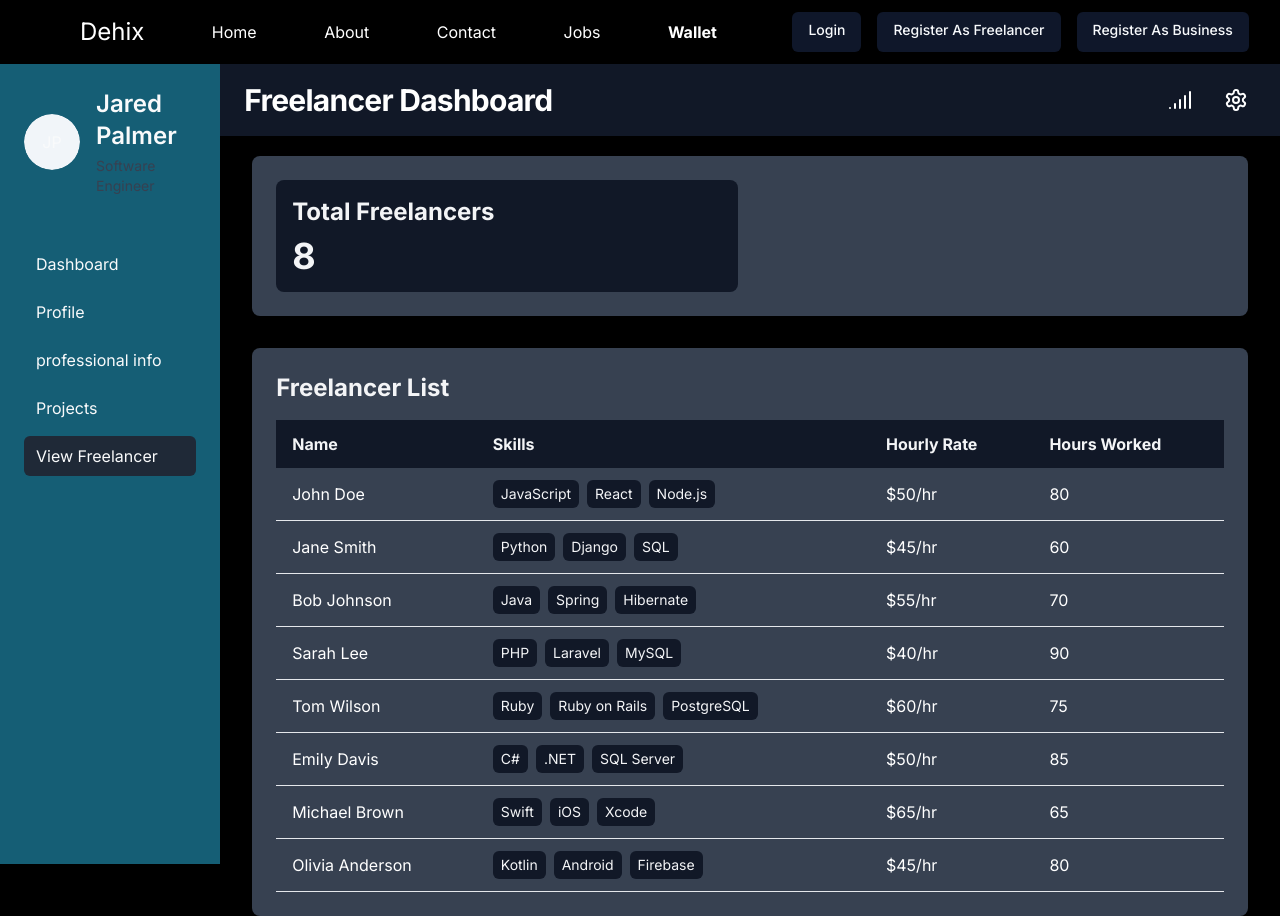
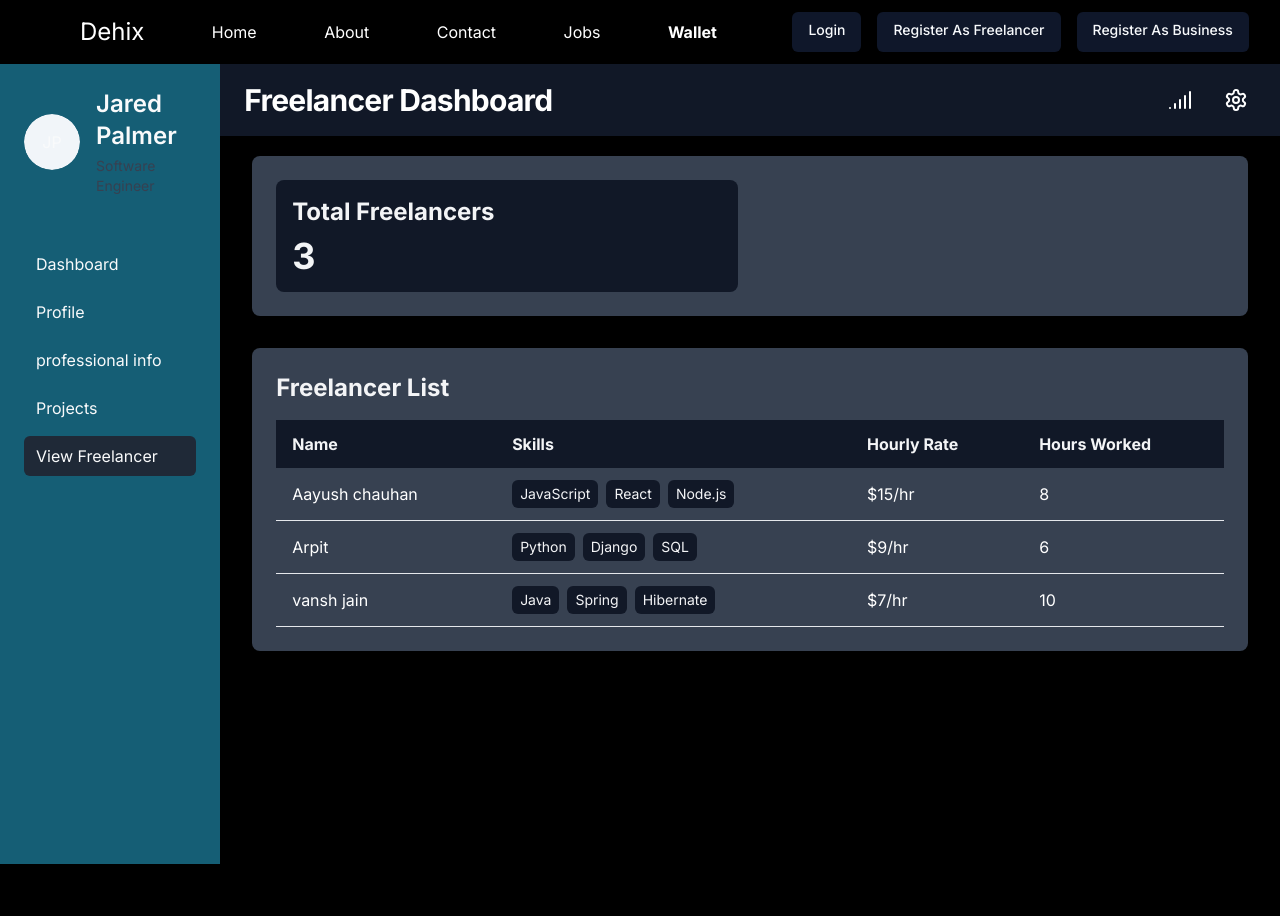
Before and after one commit to Aayushchauhan05/WorkNest, a Next.js app in the folder clientside/: page /companydashboard/viewfreelancer in a window 1280 px wide. After the commit the page ends 864 px from the top, so only its background shows below. Built offline with nearby package versions, Linux system fonts and the light colour scheme.

Commit message:
minor updates

```diff
--- a/clientside/src/app/companydashboard/page.js
+++ b/clientside/src/app/companydashboard/page.js
@@ -22,10 +22,10 @@ function page() {
               <span class="relative flex shrink-0 overflow-hidden rounded-full h-12 w-12 md:h-14 md:w-14">
                 <span class="flex h-full w-full items-center justify-center rounded-full bg-muted">JP</span>
               </span>
-              <div class="grid gap-1">
+              {/* <div class="grid gap-1">
                 <h1 class="text-xl font-semibold md:text-2xl">Jared Palmer</h1>
                 <p class="text-sm text-gray-500 dark:text-gray-400">Software Engineer</p>
-              </div>
+              </div> */}
             </div>
             <Link href={"/companydashboard"} className="flex items-center gap-3 px-3 py-2 mt-10 transition-colors bg-gray-800 rounded-md ">
 
@@ -67,9 +67,6 @@ function page() {
                     <line x1="4" y1="18" x2="20" y2="18"></line>
                   </svg>
                 </button>
-              <span className="relative flex w-10 h-10 overflow-hidden rounded-full shrink-0">
-                <img className="w-full h-full aspect-square" src="/placeholder-user.jpg" />
-              </span>
               <div className="">
                 <h1 className="text-xl font-bold text-cyan-700 dark:text-gray-50">Acme Inc.</h1>
                 <p className="text-cyan-500 dark:text-gray-400">Company Dashboard</p>
@@ -124,11 +121,11 @@ function page() {
             <div className="grid gap-4 p-6">
               <div>
                 <h3 className="text-lg font-medium text-gray-900 dark:text-gray-50">Freelancers Hired</h3>
-                <p className="text-4xl font-bold text-gray-900 dark:text-gray-50">42</p>
+                <p className="text-4xl font-bold text-gray-900 dark:text-gray-50">3</p>
               </div>
               <div>
                 <h3 className="text-lg font-medium text-gray-900 dark:text-gray-50">Total Money Spent</h3>
-                <p className="text-4xl font-bold text-gray-900 dark:text-gray-50">$125,678</p>
+                <p className="text-4xl font-bold text-gray-900 dark:text-gray-50">$0</p>
               </div>
             </div>
           </div>
@@ -142,7 +139,7 @@ function page() {
             <div className="grid gap-4 p-6">
               <div className="flex items-center justify-between">
                 <div>
-                  <h3 className="text-4xl font-bold text-gray-900 dark:text-gray-50">12</h3>
+                  <h3 className="text-4xl font-bold text-gray-900 dark:text-gray-50">1</h3>
                   <p className="text-gray-500 dark:text-gray-400">Pending Projects</p>
                 </div>
                 <svg
@@ -177,7 +174,7 @@ function page() {
             <div className="grid gap-4 p-6">
               <div className="flex items-center justify-between">
                 <div>
-                  <h3 className="text-4xl font-bold text-gray-900 dark:text-gray-50">28</h3>
+                  <h3 className="text-4xl font-bold text-gray-900 dark:text-gray-50">0</h3>
                   <p className="text-gray-500 dark:text-gray-400">Completed Projects</p>
                 </div>
                 <svg
@@ -208,7 +205,7 @@ function page() {
             <div className="grid gap-4 p-6">
               <div className="flex items-center justify-between">
                 <div>
-                  <h3 className="text-4xl font-bold text-gray-900 dark:text-gray-50">$12,345</h3>
+                  <h3 className="text-4xl font-bold text-gray-900 dark:text-gray-50">$0</h3>
                   <p className="text-gray-500 dark:text-gray-400">Total Earnings</p>
                 </div>
                 <svg
@@ -230,7 +227,7 @@ function page() {
             </div>
           </div>
         </main>
-        <section className="shadow-sm  dark:bg-gray-900">
+        <section className="shadow-sm dark:bg-gray-900">
           <div className="container px-6 py-8 mx-auto">
             <h2 className="mb-6 text-2xl font-bold text-white dark:text-gray-50">Pending Projects</h2>
             <div className="grid grid-cols-1 gap-8 md:grid-cols-2 lg:grid-cols-3">
@@ -378,7 +375,7 @@ function page() {
             </div>
           </div>
         </section>
-        <section className="shadow-sm  dark:bg-gray-900">
+        <section className="shadow-sm dark:bg-gray-900">
           <div className="container px-6 py-8 mx-auto">
             <h2 className="mb-6 text-2xl font-bold text-white dark:text-gray-50">Completed Projects</h2>
             <div className="grid grid-cols-1 gap-8 md:grid-cols-2 lg:grid-cols-3">
--- a/clientside/src/app/companydashboard/personalinfo/page.js
+++ b/clientside/src/app/companydashboard/personalinfo/page.js
@@ -106,12 +106,6 @@ function ProfilePage() {
                     <line x1="4" y1="18" x2="20" y2="18"></line>
                   </svg>
                 </button>
-                <span className="relative flex w-10 h-10 overflow-hidden rounded-full shrink-0">
-                  <img
-                    className="w-full h-full aspect-square"
-                    src={profile.profileImage}
-                  />
-                </span>
                 <div className="">
                   <h1 className="text-xl font-bold text-cyan-700 dark:text-gray-50">
                     Acme Inc.
@@ -167,9 +161,9 @@ function ProfilePage() {
           <div className="container flex flex-col items-center gap-8 p-6">
   {/* Personal Information Section */}
   <section className="flex flex-col items-center w-full p-6 space-y-4 text-white bg-gray-800 rounded-lg shadow-lg">
-    <div className="flex items-center justify-center w-full">
+    {/* <div className="flex items-center justify-center w-full">
       <img src="#" className="w-auto h-20 border rounded-full" alt="Profile" />
-    </div>
+    </div> */}
     <div className="flex flex-col items-center w-full">
       <p className="text-sm font-semibold">Name:</p>
       <span className="text-lg">ImDezCode</span>
--- a/clientside/src/app/companydashboard/professionalinfo/page.js
+++ b/clientside/src/app/companydashboard/professionalinfo/page.js
@@ -89,12 +89,12 @@ function page() {
                     <line x1="4" y1="18" x2="20" y2="18"></line>
                   </svg>
                 </button>
-                <span className="relative flex w-10 h-10 overflow-hidden rounded-full shrink-0">
+                {/* <span className="relative flex w-10 h-10 overflow-hidden rounded-full shrink-0">
                   <img
                     className="w-full h-full aspect-square"
                     src="#"
                   />
-                </span>
+                </span> */}
                 <div className="">
                   <h1 className="text-xl font-bold text-cyan-700 dark:text-gray-50">
                     Acme Inc.
--- a/clientside/src/app/companydashboard/viewfreelancer/page.js
+++ b/clientside/src/app/companydashboard/viewfreelancer/page.js
@@ -20,60 +20,25 @@ export default function Component() {
   const [freelancers, setFreelancers] = useState([
     {
       id: 1,
-      name: "John Doe",
+      name: "Aayush chauhan",
       skills: ["JavaScript", "React", "Node.js"],
-      hourlyRate: 50,
-      hoursWorked: 80,
+      hourlyRate: 15,
+      hoursWorked: 8,
     },
     {
       id: 2,
-      name: "Jane Smith",
+      name: "Arpit",
       skills: ["Python", "Django", "SQL"],
-      hourlyRate: 45,
-      hoursWorked: 60,
+      hourlyRate: 9,
+      hoursWorked: 6,
     },
     {
       id: 3,
-      name: "Bob Johnson",
+      name: "vansh jain",
       skills: ["Java", "Spring", "Hibernate"],
-      hourlyRate: 55,
-      hoursWorked: 70,
-    },
-    {
-      id: 4,
-      name: "Sarah Lee",
-      skills: ["PHP", "Laravel", "MySQL"],
-      hourlyRate: 40,
-      hoursWorked: 90,
-    },
-    {
-      id: 5,
-      name: "Tom Wilson",
-      skills: ["Ruby", "Ruby on Rails", "PostgreSQL"],
-      hourlyRate: 60,
-      hoursWorked: 75,
-    },
-    {
-      id: 6,
-      name: "Emily Davis",
-      skills: ["C#", ".NET", "SQL Server"],
-      hourlyRate: 50,
-      hoursWorked: 85,
-    },
-    {
-      id: 7,
-      name: "Michael Brown",
-      skills: ["Swift", "iOS", "Xcode"],
-      hourlyRate: 65,
-      hoursWorked: 65,
-    },
-    {
-      id: 8,
-      name: "Olivia Anderson",
-      skills: ["Kotlin", "Android", "Firebase"],
-      hourlyRate: 45,
-      hoursWorked: 80,
-    },
+      hourlyRate: 7,
+      hoursWorked: 10,
+    }
   ])
   useEffect(() => {
     setTotalFreelancers(freelancers.length)
@@ -87,7 +52,7 @@ export default function Component() {
       <div className="flex flex-col gap-6">
         <button
           onClick={toggleMenu}
-          className="md:hidden p-5 absolute text-xl top-0 right-0 z-50"
+          className="absolute top-0 right-0 z-50 p-5 text-xl md:hidden"
         >
           X
         </button>
@@ -102,7 +67,7 @@ export default function Component() {
             <p class="text-sm text-gray-700 dark:text-gray-400">Software Engineer</p>
           </div>
         </div>
-        <Link href={"/companydashboard"} className="flex items-center mt-10 gap-3 px-3 py-2 transition-colors rounded-md hover:bg-gray-800 ">
+        <Link href={"/companydashboard"} className="flex items-center gap-3 px-3 py-2 mt-10 transition-colors rounded-md hover:bg-gray-800 ">
 
         Dashboard
        </Link>
@@ -121,7 +86,7 @@ export default function Component() {
 
         Projects
        </Link>
-       <Link href={"/companydashboard/viewfreelancer"} className="flex items-center gap-3 px-3 py-2 transition-colors rounded-md bg-gray-800 ">
+       <Link href={"/companydashboard/viewfreelancer"} className="flex items-center gap-3 px-3 py-2 transition-colors bg-gray-800 rounded-md ">
 
          View Freelancer
         </Link>
@@ -207,7 +172,7 @@ export default function Component() {
     <main className="container pt-5 text-white">
     <section className="p-6 mb-8 bg-gray-700 rounded-lg shadow-md dark:bg-gray-900">
           <div className="grid grid-cols-1 gap-6 sm:grid-cols-2 md:grid-cols-2">
-            <div className="p-4 bg-gray-900 rounded-lg  dark:bg-gray-800">
+            <div className="p-4 bg-gray-900 rounded-lg dark:bg-gray-800">
               <h2 className="mb-2 text-2xl font-bold text-gray-100 dark:text-gray-100">Total Freelancers</h2>
               <p className="text-4xl font-bold text-gray-100 dark:text-gray-100">{totalFreelancers}</p>
             </div>
--- a/clientside/src/app/freelancerDashboard/personalInfo/page.js
+++ b/clientside/src/app/freelancerDashboard/personalInfo/page.js
@@ -84,10 +84,10 @@ function Page() {
 
         <div className={`fixed md:relative p-6 bg-cyan-800 transition-transform transform z-10 ${isMenuOpen ? 'translate-x-0' : '-translate-x-full'} md:translate-x-0 md:flex text-gray-50 w-[70%] md:w-[20%]`}>
           <div className="flex flex-col gap-6">
-            <button onClick={toggleMenu} className="md:hidden p-5 absolute text-xl top-0 right-0 z-50">X</button>
-            <nav className="flex flex-col w-auto h-screen gap-2 top-10 relative">
+            <button onClick={toggleMenu} className="absolute top-0 right-0 z-50 p-5 text-xl md:hidden">X</button>
+            <nav className="relative flex flex-col w-auto h-screen gap-2 top-10">
               <Link href={"/freelancerDashboard"} className="flex items-center gap-3 px-3 py-2 transition-colors rounded-md hover:bg-gray-800">Dashboard</Link>
-              <Link href={"/freelancerDashboard/personalInfo"} className="flex items-center gap-3 px-3 py-2 transition-colors rounded-md bg-gray-800">Personal Info</Link>
+              <Link href={"/freelancerDashboard/personalInfo"} className="flex items-center gap-3 px-3 py-2 transition-colors bg-gray-800 rounded-md">Personal Info</Link>
               <Link href={"/freelancerDashboard/professionalInfo"} className="flex items-center gap-3 px-3 py-2 transition-colors rounded-md hover:bg-gray-800">Professional Info</Link>
               <Link href={"/freelancerDashboard/skillsAndProjects"} className="flex items-center gap-3 px-3 py-2 transition-colors rounded-md hover:bg-gray-800">Skills And Projects</Link>
               <Link href={"/freelancerDashboard/projects"} className="flex items-center gap-3 px-3 py-2 transition-colors rounded-md hover:bg-gray-800">Projects</Link>
@@ -157,7 +157,7 @@ function Page() {
                 {isEditing ? (
                   <button
                     type="button"
-                    className="px-4 py-2 ml-2 rounded-md text-gray-50 bg-green-600 hover:bg-green-700"
+                    className="px-4 py-2 ml-2 bg-green-600 rounded-md text-gray-50 hover:bg-green-700"
                     onClick={handleSave}
                   >
                     Save
@@ -165,7 +165,7 @@ function Page() {
                 ) : (
                   <button
                     type="button"
-                    className="px-4 py-2 ml-2 rounded-md text-gray-50 bg-blue-600 hover:bg-blue-700"
+                    className="px-4 py-2 ml-2 bg-blue-600 rounded-md text-gray-50 hover:bg-blue-700"
                     onClick={handleEditClick}
                   >
                     Edit
--- a/clientside/src/app/layout.js
+++ b/clientside/src/app/layout.js
@@ -2,8 +2,6 @@ import { Inter } from "next/font/google";
 import "./globals.css";
 import Navbar from "@/Pagecomponents/Navbar";
 import { Authprovider } from "@/context/context";
-import { ToastContainer, toast } from 'react-toastify';
-import 'react-toastify/dist/ReactToastify.css';
 const inter = Inter({ subsets: ["latin"] });
 
 export const metadata = {
```
Also changed, not shown: 1 other file (tests, documents, lock files or other folders).
